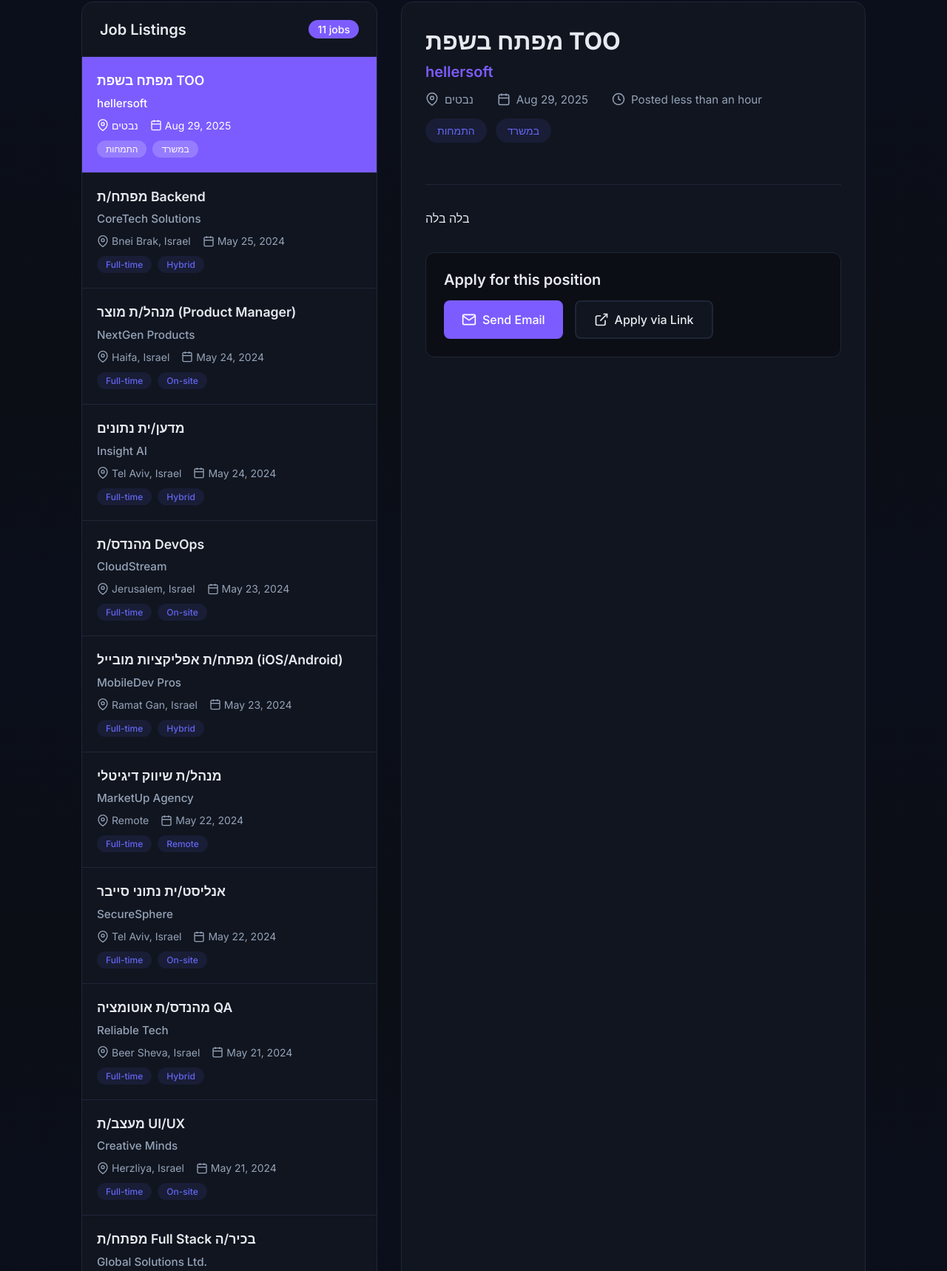
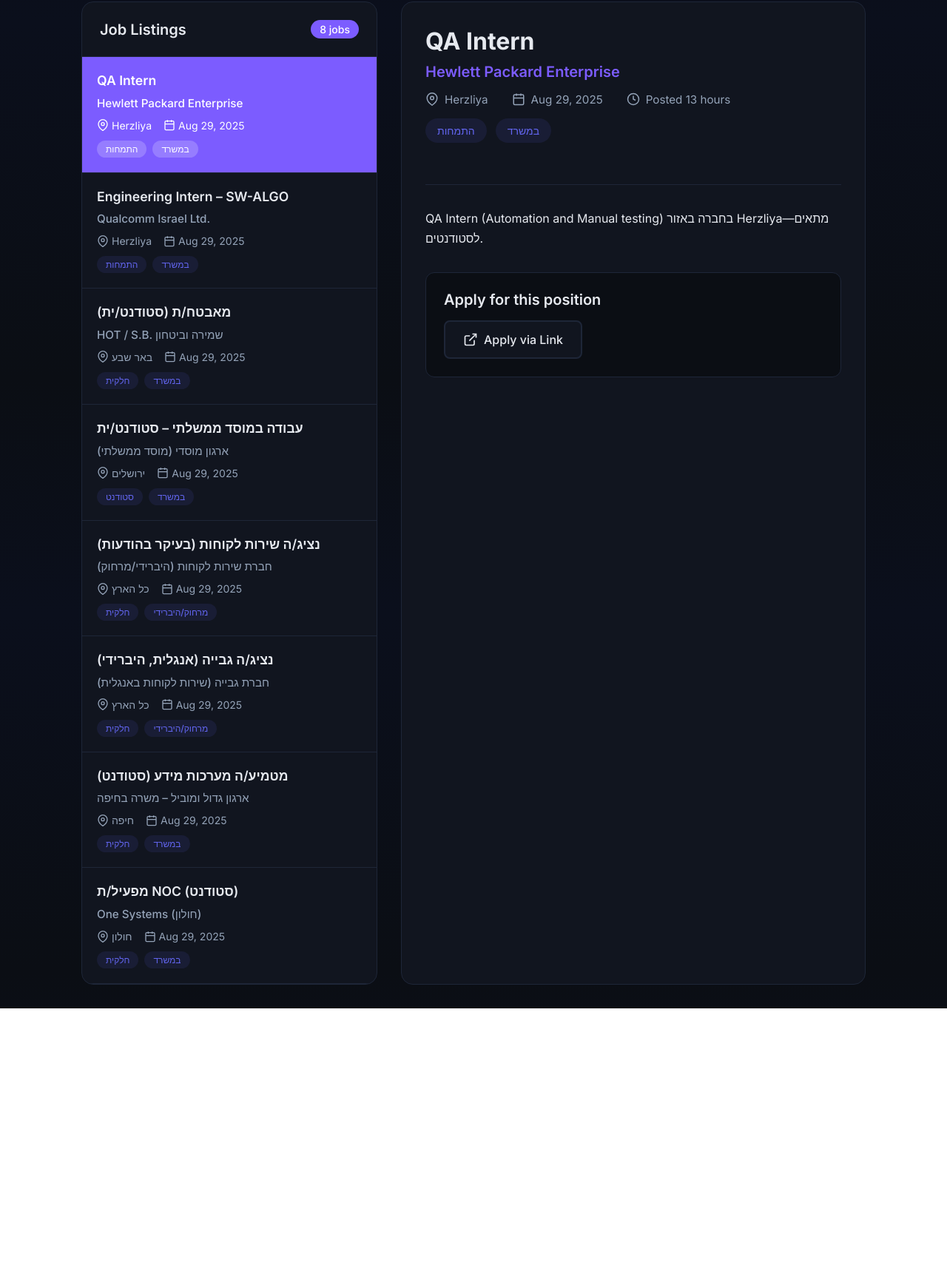
Before and after one commit to junicorn/junicorn.github.io, a plain HTML site: page jobs.html in a window 1280 px wide. Shown: the part 290-2008 px from the top of the page at 74% size. After the commit the page ends 1653 px from the top, so only its background shows below. Drawn offline with Linux system fonts and the light colour scheme.

Commit message:
Add files via upload

```diff
--- a/assets/map-page.css
+++ b/assets/map-page.css
@@ -309,7 +309,11 @@
     flex: 1;
     overflow-y: auto;
     padding: 1rem;
+    max-height: 500px; /* 👈 כאן תוכל לקבוע גובה מקסימלי */
+
 }
+
+
 
 .map-jobs-list__loading {
     display: flex;
@@ -711,6 +715,7 @@
 
     .map-jobs-list {
         padding: 0.75rem;
+
     }
 
     .job-modal__header,
--- a/data/jobs.json
+++ b/data/jobs.json
@@ -1,248 +1,146 @@
 [
   {
-    "id": "-OYppXgDSWDPFhl_hU9P",
-    "applyEmail": "test@test.com",
-    "applyUrl": "https://junicorn.github.io/employer.html",
-    "company": "hellersoft",
-    "createdAt": "2025-08-29T12:38:30.412Z",
-    "description": "בלה בלה",
+    "id": "1",
+    "applyEmail": "",
+    "applyUrl": "https://www.glassdoor.com/Job/israel-internship-jobs-SRCH_IL.0%2C6_IN119_KO7%2C17.htm",
+    "company": "Hewlett Packard Enterprise",
+    "createdAt": "2025-08-29T00:00:00.000Z",
+    "description": "QA Intern (Automation and Manual testing) בחברה באזור Herzliya—מתאים לסטודנטים.",
     "employmentType": "התמחות",
-    "latitude": 31.22417,
-    "location": "נבטים",
-    "longitude": 34.88098,
-    "ownerEmail": "yehudaheller10@gmail.com",
-    "ownerUid": "6zm26krPZJOAKZ54Rg8YvNdP8Gh1",
+    "latitude": 32.1656,
+    "location": "Herzliya",
+    "longitude": 34.8428,
+    "ownerEmail": "",
+    "ownerUid": "",
     "status": "approved",
-    "tags": [
-      "too"
-    ],
-    "title": "מפתח בשפת TOO",
+    "tags": ["QA", "internship", "student"],
+    "title": "QA Intern",
     "workMode": "במשרד"
   },
   {
-    "id": "job-10",
-    "title": "מפתח/ת Backend",
-    "company": "CoreTech Solutions",
-    "location": "Bnei Brak, Israel",
-    "workMode": "Hybrid",
-    "employmentType": "Full-time",
-    "description": "אנו מחפשים מפתח/ת צד-שרת מנוסה להצטרף לצוות הליבה שלנו. תעבדו על בניית ושדרוג API-ים, לוגיקה עסקית ואינטגרציות עם מערכות חיצוניות. נדרש ניסיון בפיתוח ב-Java או .NET.",
-    "applyEmail": "backend@coretech.com",
-    "applyUrl": "https://coretech.com/careers",
-    "tags": [
-      "Backend",
-      "Java",
-      ".NET",
-      "API",
-      "Development",
-      "Server"
-    ],
-    "createdAt": "2024-05-25T10:00:00.000Z",
+    "id": "2",
+    "applyEmail": "",
+    "applyUrl": "https://www.glassdoor.com/Job/israel-intern-jobs-SRCH_IL.0%2C6_IN119_KO7%2C13.htm",
+    "company": "Qualcomm Israel Ltd.",
+    "createdAt": "2025-08-29T00:00:00.000Z",
+    "description": "Engineering Intern ב-SW-ALGO—עבודה על פיתוח ואימות אלגוריתמים, בעיקר C++, MATLAB ו-Python.",
+    "employmentType": "התמחות",
+    "latitude": 32.1656,
+    "location": "Herzliya",
+    "longitude": 34.8428,
+    "ownerEmail": "",
+    "ownerUid": "",
     "status": "approved",
-    "ownerUid": "user-10",
-    "ownerEmail": "hr@coretech.com"
+    "tags": ["software", "algorithm", "intern"],
+    "title": "Engineering Intern – SW-ALGO",
+    "workMode": "במשרד"
   },
   {
-    "id": "job-9",
-    "title": "מנהל/ת מוצר (Product Manager)",
-    "company": "NextGen Products",
-    "location": "Haifa, Israel",
-    "workMode": "On-site",
-    "employmentType": "Full-time",
-    "description": "מחפשים מנהל/ת מוצר עם ראייה אסטרטגית ויכולות תקשורת מצוינות. תפקידך יהיה להגדיר את אסטרטגיית המוצר, לתעדף פיצ'רים ולעבוד בצמוד עם צוותי פיתוח, עיצוב ושיווק.",
-    "applyEmail": "product@nextgen.il",
-    "applyUrl": "https://nextgen.il/jobs",
-    "tags": [
-      "Product",
-      "Manager",
-      "Strategy",
-      "Agile",
-      "Roadmap"
-    ],
-    "createdAt": "2024-05-24T15:30:00.000Z",
+    "id": "3",
+    "applyEmail": "",
+    "applyUrl": "https://www.drushim.co.il/jobs/search/סטודנט",
+    "company": "HOT / S.B. שמירה וביטחון",
+    "createdAt": "2025-08-29T00:00:00.000Z",
+    "description": "מאבטח/ת בבאר שבע—עבודה במשמרות, שכר 46.5 ש\"ח לשעה. מתאים לסטודנטים.",
+    "employmentType": "חלקית",
+    "latitude": 31.2520,
+    "location": "באר שבע",
+    "longitude": 34.7915,
+    "ownerEmail": "",
+    "ownerUid": "",
     "status": "approved",
-    "ownerUid": "user-9",
-    "ownerEmail": "hr@nextgen.il"
+    "tags": ["security", "student", "part-time"],
+    "title": "מאבטח/ת (סטודנט/ית)",
+    "workMode": "במשרד"
   },
   {
-    "id": "job-8",
-    "title": "מדען/ית נתונים",
-    "company": "Insight AI",
-    "location": "Tel Aviv, Israel",
-    "workMode": "Hybrid",
-    "employmentType": "Full-time",
-    "description": "צוות הדאטה סיינס שלנו גדל ואנו מחפשים מדען/ית נתונים מנוסה. התפקיד כולל בניית מודלים מורכבים, ניתוח נתונים גדולים וכתיבת אלגוריתמים. נדרש ניסיון בפייתון, R וספריות למידת מכונה (Scikit-learn, TensorFlow).",
-    "applyEmail": "data@insightai.com",
-    "applyUrl": "https://insightai.com/careers",
-    "tags": [
-      "Data Science",
-      "Python",
-      "R",
-      "Machine Learning",
-      "AI",
-      "Algorithms"
-    ],
-    "createdAt": "2024-05-24T09:00:00.000Z",
+    "id": "4",
+    "applyEmail": "",
+    "applyUrl": "https://www.drushim.co.il/jobs/search/סטודנט",
+    "company": "ארגון מוסדי (מוסד ממשלתי)",
+    "createdAt": "2025-08-29T00:00:00.000Z",
+    "description": "עבודה במשמרות בוקר/ערב (כולל שישי למי שלא לומד), ללא צורך בניסיון—מוסד ממשלתי, משרה מלאה/חלקית.",
+    "employmentType": "סטודנט",
+    "latitude": 31.7683,
+    "location": "ירושלים",
+    "longitude": 35.2137,
+    "ownerEmail": "",
+    "ownerUid": "",
     "status": "approved",
-    "ownerUid": "user-8",
-    "ownerEmail": "hr@insightai.com"
+    "tags": ["student", "government", "shifts"],
+    "title": "עבודה במוסד ממשלתי – סטודנט/ית",
+    "workMode": "במשרד"
   },
   {
-    "id": "job-7",
-    "title": "מהנדס/ת DevOps",
-    "company": "CloudStream",
-    "location": "Jerusalem, Israel",
-    "workMode": "On-site",
-    "employmentType": "Full-time",
-    "description": "אנו מחפשים מהנדס/ת DevOps עם ידע עמוק בתשתיות ענן (AWS/Azure/GCP) וכלים כמו Docker ו-Kubernetes. תעבדו על בנייה וניהול של תהליכי CI/CD וטיפול בתשתיות הפרודקשן.",
-    "applyEmail": "devops@cloudstream.co.il",
-    "applyUrl": "https://cloudstream.co.il/jobs",
-    "tags": [
-      "DevOps",
-      "Cloud",
-      "AWS",
-      "Docker",
-      "Kubernetes",
-      "CI/CD"
-    ],
-    "createdAt": "2024-05-23T14:40:00.000Z",
+    "id": "5",
+    "applyEmail": "",
+    "applyUrl": "https://www.studentjob.co.il/",
+    "company": "חברת שירות לקוחות (היברידי/מרחוק)",
+    "createdAt": "2025-08-29T00:00:00.000Z",
+    "description": "עבודה בשירות לקוחות בהתכתבות באנגלית, שעות גמישות, שכר בין 8,000–16,000 ש\"ח, אפשר לעבוד מרחוק.",
+    "employmentType": "חלקית",
+    "latitude": 31.9376,
+    "location": "כל הארץ",
+    "longitude": 35.0818,
+    "ownerEmail": "allwhatyouneed2024@gmail.com",
+    "ownerUid": "",
     "status": "approved",
-    "ownerUid": "user-7",
-    "ownerEmail": "hr@cloudstream.co.il"
+    "tags": ["customer service", "remote", "student"],
+    "title": "נציג/ה שירות לקוחות (בעיקר בהודעות)",
+    "workMode": "מרחוק/היברידי"
   },
   {
-    "id": "job-6",
-    "title": "מפתח/ת אפליקציות מובייל (iOS/Android)",
-    "company": "MobileDev Pros",
-    "location": "Ramat Gan, Israel",
-    "workMode": "Hybrid",
-    "employmentType": "Full-time",
-    "description": "הצטרפו לצוות הפיתוח המובייל שלנו! אנו מחפשים מפתח/ת עם ניסיון בפיתוח אפליקציות iOS ו/או Android. ניסיון עם Swift, Kotlin או React Native יתרון. בואו לעבוד על אפליקציות חדשניות המגיעות למיליוני משתמשים.",
-    "applyEmail": "mobile-jobs@mobiledev.pro",
-    "applyUrl": "https://mobiledev.pro/careers",
-    "tags": [
-      "Mobile",
-      "iOS",
-      "Android",
-      "Swift",
-      "Kotlin",
-      "React Native"
-    ],
-    "createdAt": "2024-05-23T09:10:00.000Z",
+    "id": "6",
+    "applyEmail": "",
+    "applyUrl": "https://www.studentjobs.co.il/",
+    "company": "חברת גבייה (שירות לקוחות באנגלית)",
+    "createdAt": "2025-08-29T00:00:00.000Z",
+    "description": "גביית לקוחות בשפה האנגלית, שכר בין 8,000–17,000 ש\"ח, עבודה היברידית, מתאים גם ללא רקע משפטי.",
+    "employmentType": "חלקית",
+    "latitude": 31.9376,
+    "location": "כל הארץ",
+    "longitude": 35.0818,
+    "ownerEmail": "allwhatyouneed2024@gmail.com",
+    "ownerUid": "",
     "status": "approved",
-    "ownerUid": "user-6",
-    "ownerEmail": "hr@mobiledev.pro"
+    "tags": ["collections", "customer service", "remote", "student"],
+    "title": "נציג/ה גבייה (אנגלית, היברידי)",
+    "workMode": "מרחוק/היברידי"
   },
   {
-    "id": "job-5",
-    "title": "מנהל/ת שיווק דיגיטלי",
-    "company": "MarketUp Agency",
-    "location": "Remote",
-    "workMode": "Remote",
-    "employmentType": "Full-time",
-    "description": "אנו מחפשים מנהל/ת שיווק דיגיטלי מנוסה עם רקע מוכח בניהול קמפיינים PPC ו-SEO. התפקיד כולל פיתוח ויישום אסטרטגיה שיווקית, ניתוח נתונים ודיווח על ביצועים.",
-    "applyEmail": "jobs@marketup.agency",
-    "applyUrl": "https://www.marketup.agency/joinus",
-    "tags": [
-      "Marketing",
-      "Digital",
-      "PPC",
-      "SEO",
-      "Social Media"
-    ],
-    "createdAt": "2024-05-22T13:20:00.000Z",
+    "id": "7",
+    "applyEmail": "",
+    "applyUrl": "https://www.techit.co.il/SearchResultsGuest.aspx?duration=0&page=1&type=14",
+    "company": "ארגון גדול ומוביל – משרה בחיפה",
+    "createdAt": "2025-08-29T00:00:00.000Z",
+    "description": "מטמיע/ת מערכות מידע – משרה חלקית (20 שעות בשבוע), עבודה בהדרכה והטמעה, מתאים לסטודנטים בחיפה וגליל מערבי.",
+    "employmentType": "חלקית",
+    "latitude": 32.7940,
+    "location": "חיפה",
+    "longitude": 34.9896,
+    "ownerEmail": "",
+    "ownerUid": "",
     "status": "approved",
-    "ownerUid": "user-5",
-    "ownerEmail": "hr@marketup.agency"
+    "tags": ["IT", "systems", "intern", "student"],
+    "title": "מטמיע/ה מערכות מידע (סטודנט)",
+    "workMode": "במשרד"
   },
   {
-    "id": "job-4",
-    "title": "אנליסט/ית נתוני סייבר",
-    "company": "SecureSphere",
-    "location": "Tel Aviv, Israel",
-    "workMode": "On-site",
-    "employmentType": "Full-time",
-    "description": "הצטרפו לצוות אבטחת הסייבר שלנו. התפקיד כולל ניתוח אירועי אבטחה, זיהוי איומים ופיתוח כלים לשיפור ההגנה. נדרש ידע במערכות הפעלה, רשתות ופרוטוקולי אבטחה.",
-    "applyEmail": "cyber@securesphere.com",
-    "applyUrl": "https://www.securesphere.com/careers",
-    "tags": [
-      "Cybersecurity",
-      "Data Analysis",
-      "Security",
-      "Analyst"
-    ],
-    "createdAt": "2024-05-22T08:45:00.000Z",
+    "id": "8",
+    "applyEmail": "",
+    "applyUrl": "https://www.drushim.co.il/jobs/search/סטודנט",
+    "company": "One Systems (חולון)",
+    "createdAt": "2025-08-29T00:00:00.000Z",
+    "description": "מפעיל/ת חדר NOC במשרה גמישה (1-2 שנים ניסיון)—משרת סטודנט בחולון.",
+    "employmentType": "חלקית",
+    "latitude": 31.8933,
+    "location": "חולון",
+    "longitude": 34.7756,
+    "ownerEmail": "",
+    "ownerUid": "",
     "status": "approved",
-    "ownerUid": "user-4",
-    "ownerEmail": "hr@securesphere.com"
-  },
-  {
-    "id": "job-3",
-    "title": "מהנדס/ת אוטומציה QA",
-    "company": "Reliable Tech",
-    "location": "Beer Sheva, Israel",
-    "workMode": "Hybrid",
-    "employmentType": "Full-time",
-    "description": "אנו מגייסים מהנדס/ת QA עם ניסיון באוטומציה. תפקידך יהיה לפתח, לתחזק ולהריץ בדיקות אוטומטיות כדי להבטיח את איכות המוצר. נדרש ניסיון עם Selenium/Cypress, ורקע בפיתוח תוכנה.",
-    "applyEmail": "qa-jobs@reliabletech.co.il",
-    "applyUrl": "https://reliabletech.co.il/jobs",
-    "tags": [
-      "QA",
-      "Automation",
-      "Selenium",
-      "Cypress",
-      "Testing",
-      "Engineer"
-    ],
-    "createdAt": "2024-05-21T15:00:00.000Z",
-    "status": "approved",
-    "ownerUid": "user-3",
-    "ownerEmail": "hr@reliabletech.co.il"
-  },
-  {
-    "id": "job-2",
-    "title": "מעצב/ת UI/UX",
-    "company": "Creative Minds",
-    "location": "Herzliya, Israel",
-    "workMode": "On-site",
-    "employmentType": "Full-time",
-    "description": "הצטרפו לצוות העיצוב שלנו! אנו מחפשים מעצב/ת UI/UX עם תשוקה ליצירת חוויות משתמש אינטואיטיביות ומהנות. תעבדו עם צוותי מוצר ופיתוח על מוצרי האינטרנט והמובייל שלנו. נדרש ניסיון עם Figma/Sketch ו-Adobe Creative Suite.",
-    "applyEmail": "design@creativeminds.il",
-    "applyUrl": "https://www.creativeminds.il/careers",
-    "tags": [
-      "UI/UX",
-      "Design",
-      "Figma",
-      "Sketch",
-      "Adobe",
-      "Product"
-    ],
-    "createdAt": "2024-05-21T11:30:00.000Z",
-    "status": "approved",
-    "ownerUid": "user-2",
-    "ownerEmail": "hr@creativeminds.il"
-  },
-  {
-    "id": "job-1",
-    "title": "מפתח/ת Full Stack בכיר/ה",
-    "company": "Global Solutions Ltd.",
-    "location": "Tel Aviv, Israel",
-    "workMode": "Hybrid",
-    "employmentType": "Full-time",
-    "description": "אנו מחפשים מפתח/ת Full Stack מנוסה להוביל את פיתוח הדור הבא של הפלטפורמה שלנו. התפקיד כולל עבודה על כל חלקי המערכת, מה-UI ועד ה-DB, תוך שימוש ב-Node.js, React ו-MongoDB. נדרשת יכולת עבודה עצמאית ובצוות, וניסיון של 3+ שנים בפיתוח.",
-    "applyEmail": "careers@globalsolutions.com",
-    "applyUrl": "https://www.globalsolutions.com/jobs",
-    "tags": [
-      "Full Stack",
-      "React",
-      "Node.js",
-      "MongoDB",
-      "JavaScript",
-      "Senior"
-    ],
-    "createdAt": "2024-05-20T09:00:00.000Z",
-    "status": "approved",
-    "ownerUid": "user-1",
-    "ownerEmail": "hr@globalsolutions.com"
+    "tags": ["NOC", "tech support", "student"],
+    "title": "מפעיל/ת NOC (סטודנט)",
+    "workMode": "במשרד"
   }
 ]
```
